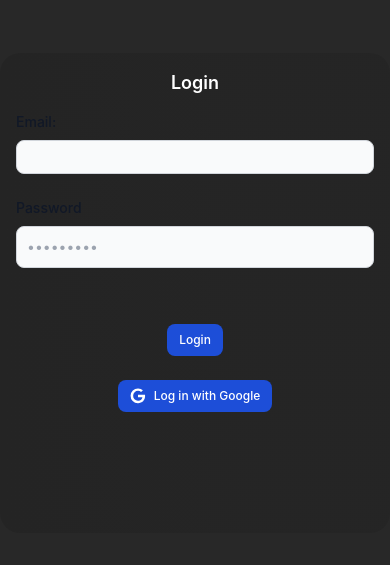
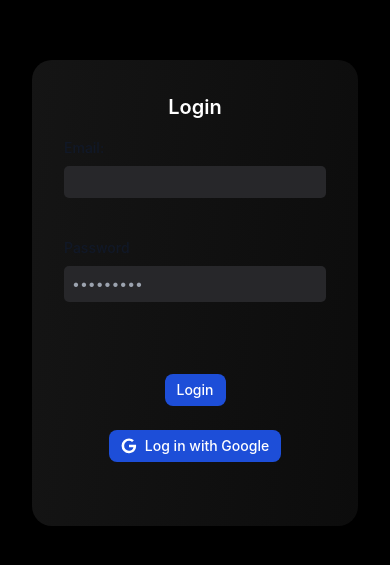
Before and after one commit to Gemini-Hackathon-2024/ReadTogether, a React (Vite) app in the folder frontend/: page /login in a window 390 px wide. Shown: the part 129-694 px from the top of the page. Built offline with nearby package versions, Linux system fonts and the light colour scheme.

Commit message:
UI v1 responsiveness

```diff
--- a/frontend/src/index.css
+++ b/frontend/src/index.css
@@ -8,7 +8,7 @@
 
   color-scheme: light dark;
   color: rgba(255, 255, 255, 0.87);
-  background-color: #282828;
+  background-color:black;
   ;
   font-synthesis: none;
   text-rendering: optimizeLegibility;
--- a/frontend/src/pages/LoginPage/Login.css
+++ b/frontend/src/pages/LoginPage/Login.css
@@ -1,3 +1,7 @@
+:root {
+  --nextui-default-100: hsl(240, 3.7%, 15.88%);
+}
+
 .page-container {
   display: flex;
   justify-content: center;
@@ -5,13 +9,20 @@
   height: 100vh;
 }
 
-.main-container {
+.login-button-set {
+  font-size: 14px;
+}
+
+.login-main-container {
   width: 25rem;
-  height: 22rem;
-  background: linear-gradient(90deg, #242424 0%, rgba(36, 36, 36, 0.8) 60%);
+  background: linear-gradient(
+    96.22deg,
+    rgba(26, 26, 26, 0.8),
+    hsla(0, 0%, 6%, 0.8)
+  );
   border-radius: 20px;
   overflow-x: hidden;
-  padding: 1rem;
+  padding: 2rem;
   box-sizing: border-box;
 }
 
@@ -23,7 +34,71 @@
   font-weight: 600;
 }
 
+.login-input-container {
+  display: flex;
+  flex-direction: column;
+  align-items: center;
+}
+
+.login-input-container div {
+  width: 100%;
+  margin-bottom: 1rem;
+}
 
 .button-container {
-    text-align: center;
+  text-align: center;
+  margin-bottom: 2rem;
+}
+
+/* Apply the color variable to the input textbox */
+input[type="text"],
+input[type="password"] {
+  background-color: var(--nextui-default-100);
+  color: white;
+  border: none;
+  border-radius: 5px;
+  padding: 0.5rem;
+  width: 100%;
+  box-sizing: border-box;
+}
+
+/* Media query for mobile devices */
+@media (max-width: 768px) {
+  .page-container {
+    padding-left: 2rem;
+    padding-right: 2rem;
   }
+
+  .login-main-container {
+    width: 100%;
+    height: auto;
+    border-radius: 20px;
+    box-sizing: border-box;
+  }
+
+  .login-container-header {
+    font-size: 20px;
+  }
+
+  .login-button-set {
+    font-size: 14px;
+  }
+
+  .button-container {
+    margin-bottom: 2rem;
+  }
+}
+
+/* Media query for desktop devices */
+@media (min-width: 769px) {
+  .login-main-container {
+    width: 30rem;
+    height: auto;
+    padding: 2rem;
+    border-radius: 20px;
+  }
+
+  .login-container-header {
+    font-size: 20px;
+  }
+}
--- a/frontend/src/pages/LoginPage/Login.tsx
+++ b/frontend/src/pages/LoginPage/Login.tsx
@@ -1,11 +1,13 @@
+
 import "./Login.css";
 
 const Login = () => {
   return (
     <>
     <div className="page-container">
-      <div className="main-container">
+      <div className="login-main-container">
         <div className="login-container-header">Login</div>
+        <div className="login-input-container">
         <div>
           <label
             htmlFor="email-input"
@@ -24,12 +26,13 @@ const Login = () => {
         <label className="block mb-2 text-sm font-medium text-gray-900 dark:text-white">Password</label>
         <input type="password" id="password" className="bg-gray-50 border border-gray-300 text-gray-900 text-sm rounded-lg focus:ring-blue-500 focus:border-blue-500 block w-full p-2.5 dark:bg-gray-700 dark:border-gray-600 dark:placeholder-gray-400 dark:text-white dark:focus:ring-blue-500 dark:focus:border-blue-500" placeholder="•••••••••" required />
         </div>
+        </div>
         <br />
         <div className="button-container">
           <div className="custom-login-button">
             <button
               type="button"
-              className="px-3 py-2 text-xs font-medium text-center text-white bg-blue-700 rounded-lg hover:bg-blue-800 focus:ring-4 focus:outline-none focus:ring-blue-300 dark:bg-blue-600 dark:hover:bg-blue-700 dark:focus:ring-blue-800"
+              className="px-3 py-2 text-xs font-medium text-center text-white bg-blue-700 rounded-lg hover:bg-blue-800 focus:ring-4 focus:outline-none focus:ring-blue-300 dark:bg-blue-600 dark:hover:bg-blue-700 dark:focus:ring-blue-800 login-button-set"
             >
               Login
             </button>
@@ -38,7 +41,7 @@ const Login = () => {
           <div className="google-login-button">
             <button
               type="button"
-              className="px-3 py-2 text-xs font-medium text-center text-white bg-blue-700 rounded-lg hover:bg-blue-800 focus:ring-4 focus:outline-none focus:ring-blue-300 dark:bg-blue-600 dark:hover:bg-blue-700 dark:focus:ring-blue-800 inline-flex items-center"
+              className="px-3 py-2 text-xs font-medium text-center text-white bg-blue-700 rounded-lg hover:bg-blue-800 focus:ring-4 focus:outline-none focus:ring-blue-300 dark:bg-blue-600 dark:hover:bg-blue-700 dark:focus:ring-blue-800 inline-flex items-center login-button-set"
             >
               <svg
                 className="w-4 h-4 me-2"
--- a/frontend/src/pages/SignUpPage/SignUp.css
+++ b/frontend/src/pages/SignUpPage/SignUp.css
@@ -5,14 +5,22 @@
   height: 100vh;
 }
 
-.main-container {
+.signup-button-set {
+  font-size: 14px;
+}
+
+.signup-main-container {
   width: 30rem;
-  height: 30rem;
-  background: linear-gradient(90deg, #242424 0%, rgba(36, 36, 36, 0.8) 60%);
+  height: 35rem;
   border-radius: 20px;
   overflow-x: hidden;
-  padding: 1rem;
+  padding: 2rem;
   box-sizing: border-box;
+  background: linear-gradient(
+    96.22deg,
+    rgba(26, 26, 26, 0.8),
+    hsla(0, 0%, 6%, 0.8)
+  );
 }
 
 .signup-container-header {
@@ -23,6 +31,12 @@
   font-weight: 600;
 }
 
+.signup-input-container{
+  display: flex;
+  flex-direction: column;
+  align-items: center;
+}
+
 .button-container {
   margin-top: 2rem;
   text-align: center;
--- a/frontend/src/pages/SignUpPage/SignUp.tsx
+++ b/frontend/src/pages/SignUpPage/SignUp.tsx
@@ -4,8 +4,9 @@ const SignUp = () => {
   return (
     <>
       <div className="page-container">
-        <div className="main-container">
+        <div className="signup-main-container">
           <div className="signup-container-header">Sign Up</div>
+          <div className="login-input-container">
           <div>
             <label
               htmlFor="email-input"
@@ -45,11 +46,13 @@ const SignUp = () => {
               required
             />
           </div>
+          </div>
           <div className="button-container">
             <div className="custom-signup-button">
+
               <button
                 type="button"
-                className="px-3 py-2 text-xs font-medium text-center text-white bg-blue-700 rounded-lg hover:bg-blue-800 focus:ring-4 focus:outline-none focus:ring-blue-300 dark:bg-blue-600 dark:hover:bg-blue-700 dark:focus:ring-blue-800"
+                className="px-3 py-2 text-xs font-medium text-center text-white bg-blue-700 rounded-lg hover:bg-blue-800 focus:ring-4 focus:outline-none focus:ring-blue-300 dark:bg-blue-600 dark:hover:bg-blue-700 dark:focus:ring-blue-800 signup-button-set"
               >
                 Sign Up
               </button>
@@ -58,7 +61,7 @@ const SignUp = () => {
             <div className="google-signup-button">
               <button
                 type="button"
-                className="px-3 py-2 text-xs font-medium text-center text-white bg-blue-700 rounded-lg hover:bg-blue-800 focus:ring-4 focus:outline-none focus:ring-blue-300 dark:bg-blue-600 dark:hover:bg-blue-700 dark:focus:ring-blue-800 inline-flex items-center"
+                className="px-3 py-2 text-xs font-medium text-center text-white bg-blue-700 rounded-lg hover:bg-blue-800 focus:ring-4 focus:outline-none focus:ring-blue-300 dark:bg-blue-600 dark:hover:bg-blue-700 dark:focus:ring-blue-800 inline-flex items-center signup-button-set"
               >
                 <svg
                   className="w-4 h-4 me-2"
@@ -75,10 +78,11 @@ const SignUp = () => {
                 </svg>
                 Sign in with Google
               </button>
+              </div>
             </div>
           </div>
         </div>
-      </div>
+
     </>
   );
 };
```
